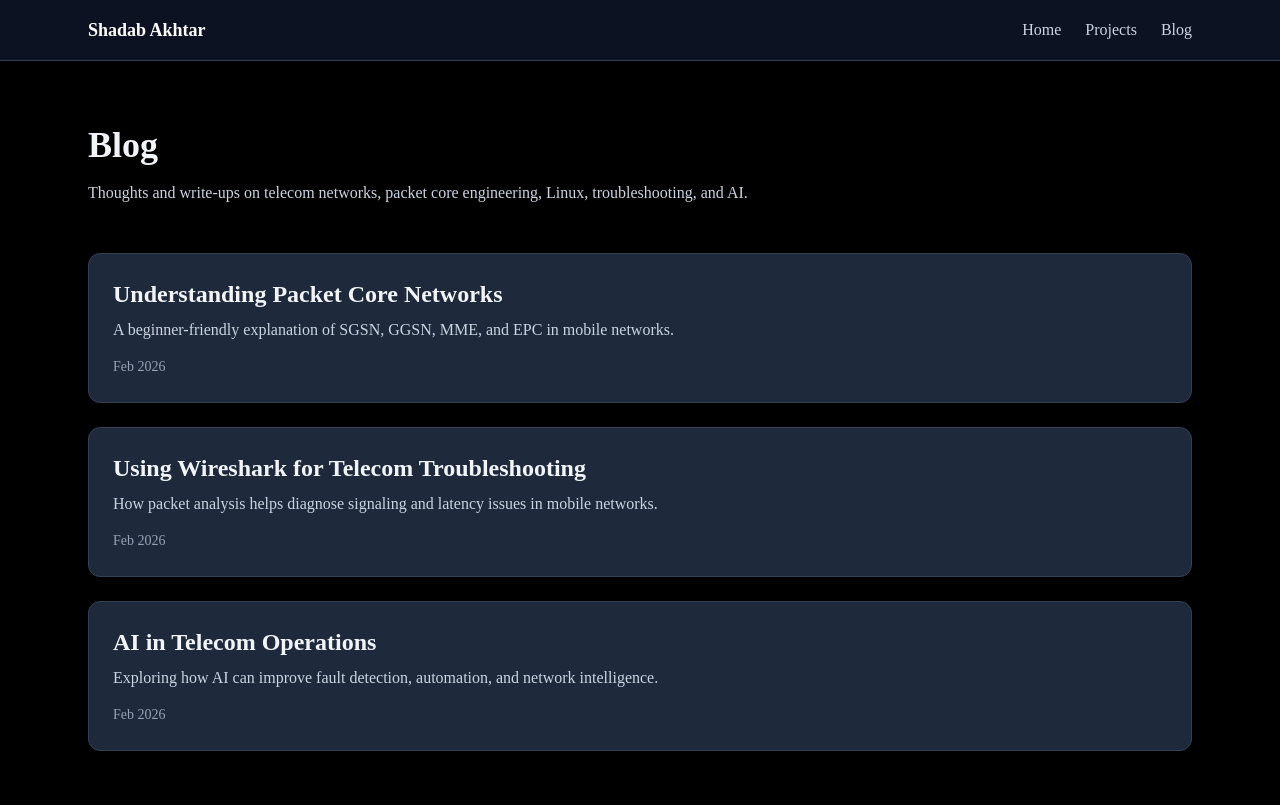
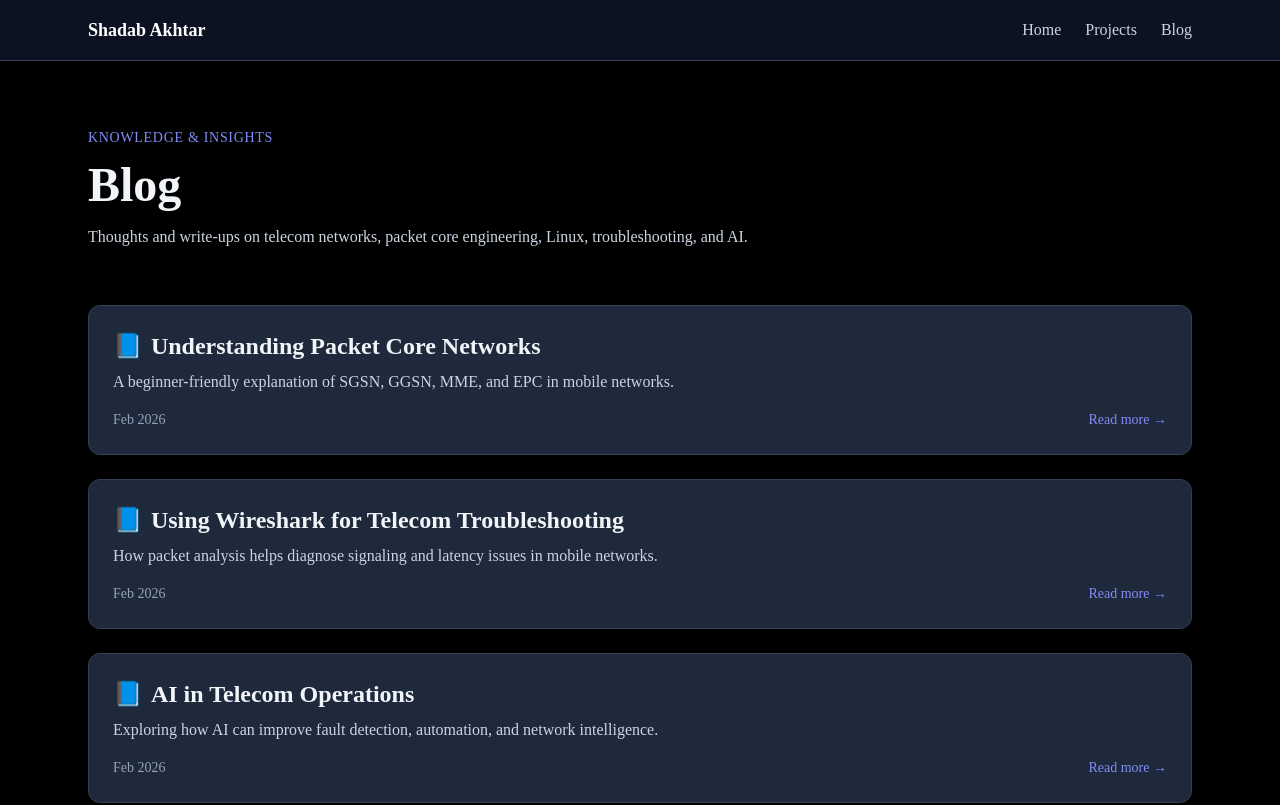
Before and after one commit to ashadab799-del/shadab-portfolio, a Next.js app: page /blog in a window 1280 px wide. Shown: the top 805 px of the page. Built offline with nearby package versions, Linux system fonts and the light colour scheme.

Commit message:
Improve blog UI with hover effects and layout

```diff
--- a/app/blog/page.tsx
+++ b/app/blog/page.tsx
@@ -6,8 +6,6 @@ export const metadata: Metadata = {
   description:
     "Articles on telecom networks, packet core engineering, Linux, troubleshooting, and AI in telecom.",
 };
-
-import Link from "next/link";
 
 const posts = [
   {
@@ -36,28 +34,47 @@ const posts = [
 export default function BlogPage() {
   return (
    <main className="max-w-6xl mx-auto px-6 py-16">
-      <h1 className="text-4xl font-bold mb-4">Blog</h1>
-      <p className="text-slate-300 max-w-2xl mb-12">
+
+  <div className="mb-14">
+    <span className="text-sm uppercase tracking-wider text-indigo-400 font-medium">
+      Knowledge & Insights
+    </span>
+
+    <h1 className="text-4xl md:text-5xl font-bold mt-3 mb-4">
+      Blog
+    </h1>
+
+    <p className="text-slate-300 max-w-2xl">
       Thoughts and write-ups on telecom networks, packet core engineering,
       Linux, troubleshooting, and AI.
     </p>
+  </div>
+
 
       <div className="space-y-6">
         {posts.map((post) => (
           <Link
             key={post.slug}
             href={`/blog/${post.slug}`}
-            className="block rounded-xl bg-slate-800 border border-slate-700 p-6 hover:border-indigo-500 transition"
+            className="block rounded-xl bg-slate-800 border border-slate-700 p-6 transition hover:-translate-y-1 hover:shadow-lg hover:border-indigo-500"
           >
-            <h2 className="text-2xl font-semibold mb-2">
+           <h2 className="text-2xl font-semibold mb-2 flex items-center gap-2">
+  <span>📘</span>
   {post.title}
 </h2>
-            <p className="text-slate-300 mb-3">
+
+
+<p className="text-slate-300 mb-4">
   {post.description}
 </p>
-            <span className="text-sm text-slate-400">
-              {post.date}
+
+<div className="flex items-center justify-between text-sm text-slate-400">
+  <span>{post.date}</span>
+  <span className="text-indigo-400">
+    Read more →
   </span>
+</div>
+
           </Link>
         ))}
       </div>
--- a/app/blog/test/page.mdx
+++ /dev/null
@@ -1,3 +0,0 @@
-# MDX is working 🎉
-
-This page is rendered from **MDX**, not TSX.
```
Lines whose indentation alone changed are shown as unchanged.
